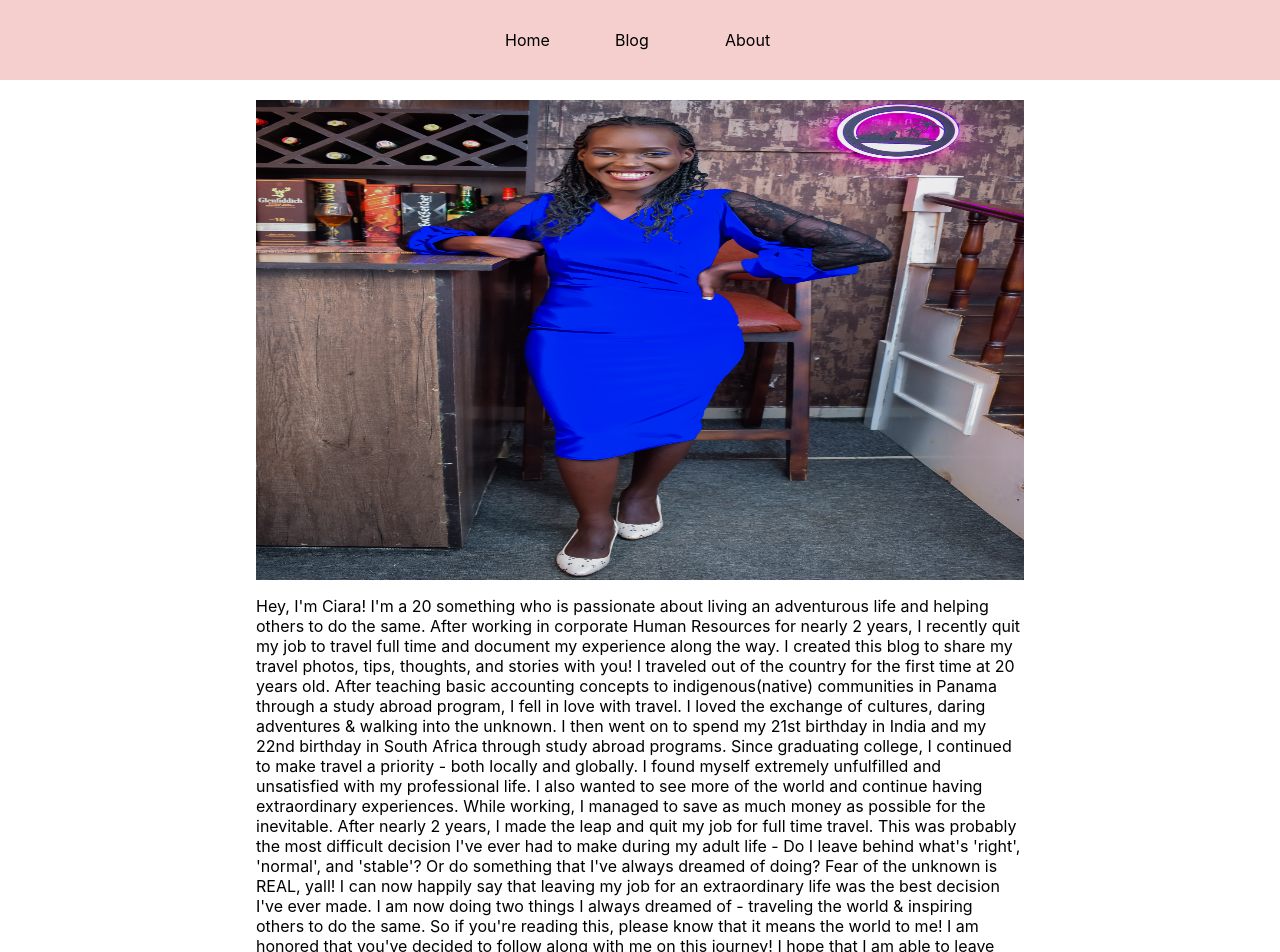
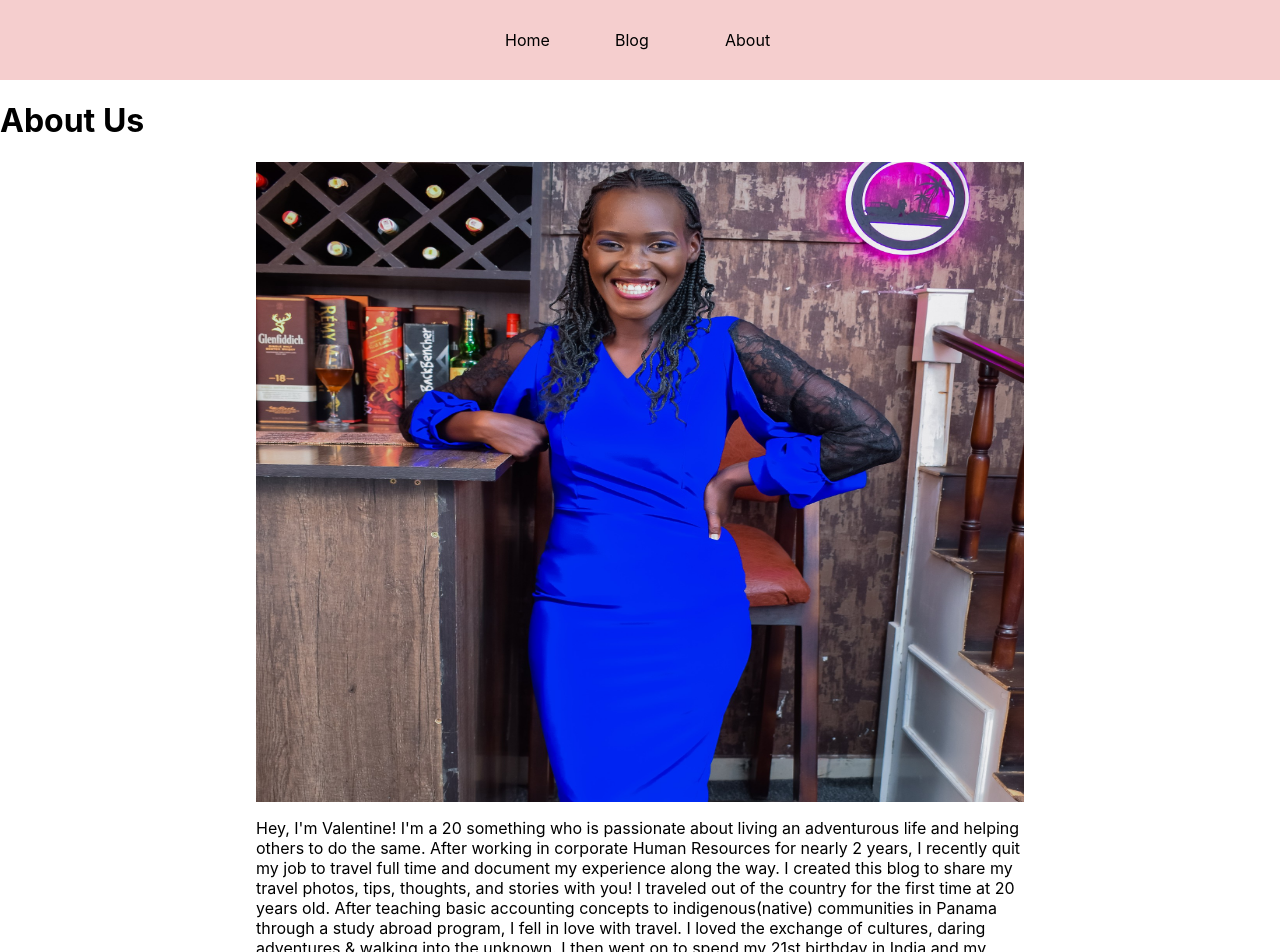
Before and after one commit to Maiyoj/Maps-n-Bags, a React (Create React App) app: page /adventure in a window 1280 px wide. Shown: the top 952 px of the page. Built offline with nearby package versions, Linux system fonts and the light colour scheme.

Commit message:
update styling on blog page

```diff
--- a/src/App.css
+++ b/src/App.css
@@ -99,5 +99,8 @@ width: 60%;
 
 .about img{
   width: 60%;
-  height: 60vh;
+  height: 80vh;
 }
+.about h1{
+  text-align: center;
+}
--- a/src/components/Adventure.js
+++ b/src/components/Adventure.js
@@ -1,18 +1,17 @@
 function Adventure(){
   return (
     <>
+    <h1 clas >About Us</h1>
     <div className="about">
-    <img src={process.env.PUBLIC_URL + '/images/kijiji pictures-2299-2.jpg'} alt="Valentine"></img>
-    <p>Hey, I'm Ciara! I'm a 20 something who is passionate about living an adventurous life and helping others to do the same. After working in corporate Human Resources for nearly 2 years, I recently quit my job to travel full time and document my experience along the way. I created this blog to share my travel photos, tips, thoughts, and stories with you!
+    <img src={process.env.PUBLIC_URL + '/images/val.jpg'} alt="Valentine"></img>
+    <p>Hey, I'm Valentine! I'm a 20 something who is passionate about living an adventurous life and helping others to do the same. After working in corporate Human Resources for nearly 2 years, I recently quit my job to travel full time and document my experience along the way. I created this blog to share my travel photos, tips, thoughts, and stories with you!
 
 I traveled out of the country for the first time at 20 years old.  After teaching basic accounting concepts to indigenous(native) communities in Panama through a study abroad program, I fell in love with travel. I loved the exchange of cultures, daring adventures & walking into the unknown. I then went on to spend my 21st birthday in India and my 22nd birthday in South Africa through study abroad programs.
 
 Since graduating college, I continued to make travel a priority - both locally and globally. I found myself extremely unfulfilled and unsatisfied with my professional life. I also wanted to see more of the world and continue having extraordinary experiences. While working, I managed to save as much money as possible for the inevitable. After nearly 2 years, I made the leap and quit my job for full time travel. This was probably the most difficult decision I've ever had to make during my adult life - Do I leave behind what's 'right', 'normal', and 'stable'? Or do something  that I've always dreamed of doing? Fear of the unknown is REAL, yall!
 
 I can now happily say that leaving my job for an extraordinary life was the best decision I've ever made. I am now doing two things I always dreamed of - traveling the world & inspiring others to do the same. So if you're reading this, please know that it means the world to me! I am honored that you've decided to follow along with me on this journey! I hope that I am able to leave you with something that helps you, entertains you, or simply makes you smile.
-
 KEEP GOING
-
 Make yourself at home and say hi so that i can get to know you as well!</p>
     </div>
     </>
```
Also changed, not shown: public/images/val.jpg (added).
